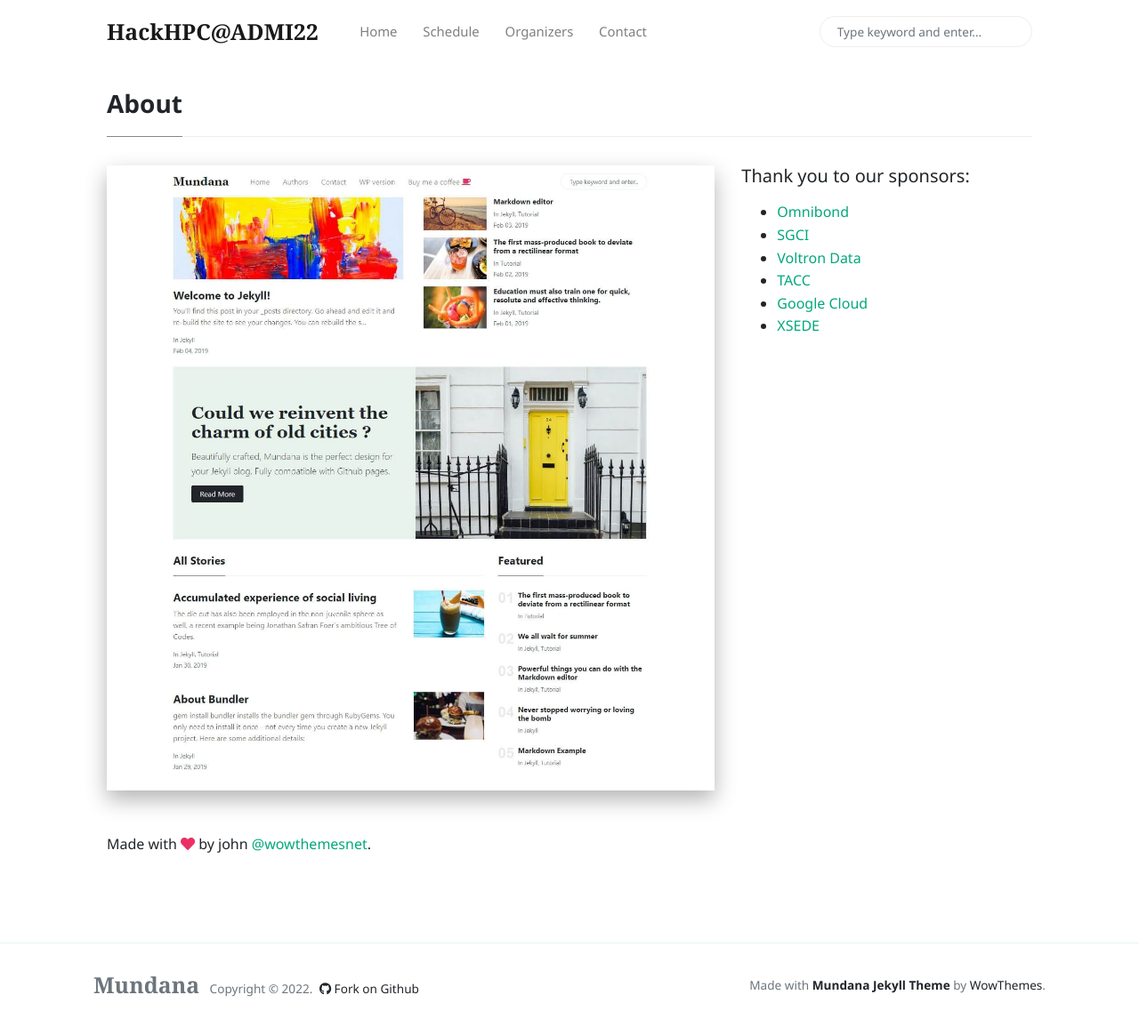
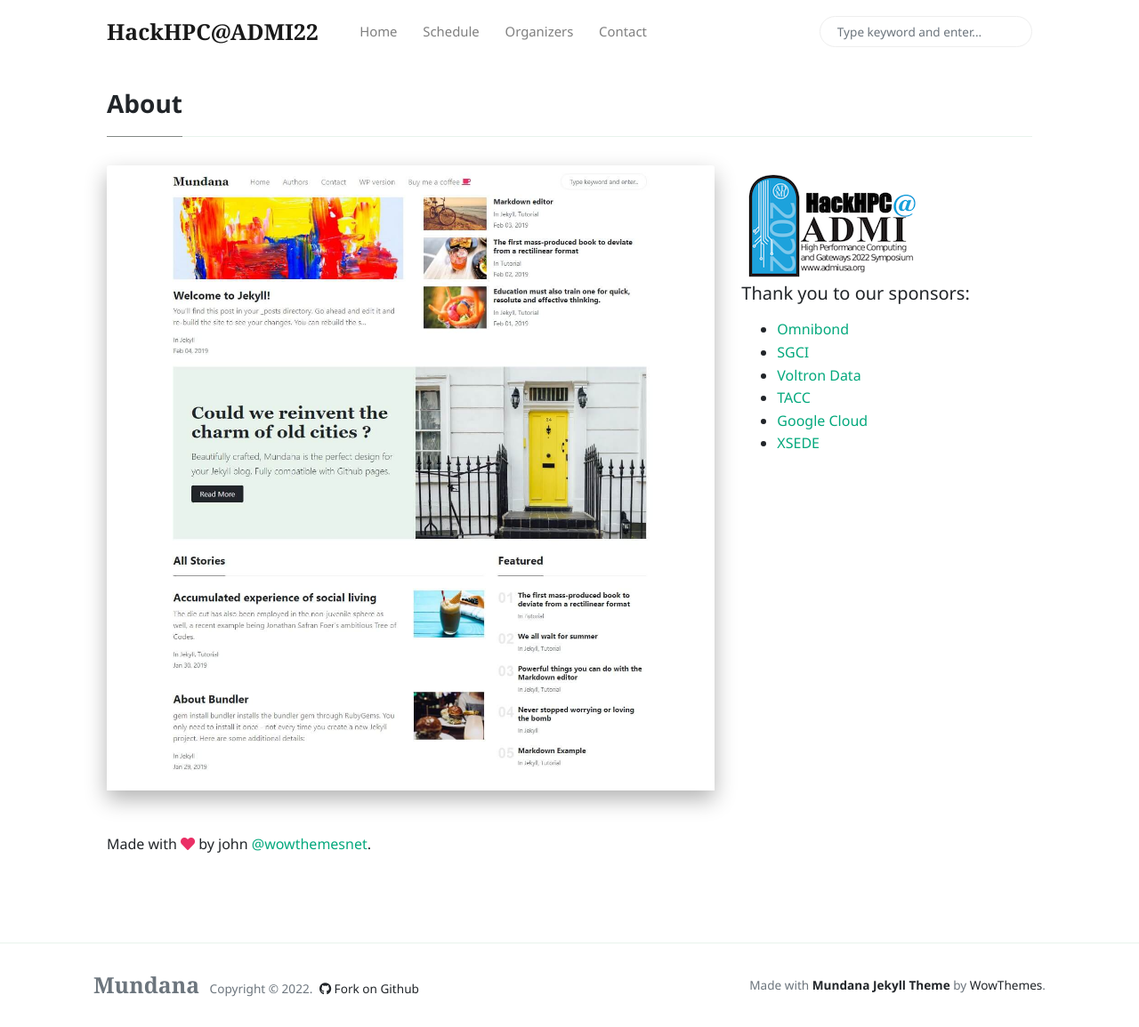
Before and after one commit to HackHPC/ADMI22, a Jekyll site: the page built from _pages/about.md, in a window 1280 px wide and 1155 px high. Shown: the whole window at 89% size. Built offline with Jekyll 4.4.1, drawn with Linux system fonts in a browser that asks for light colours; nearby versions of some CDN libraries; comment, search, counter and statistics services are not loaded.

Commit message:
added logo

```diff
--- a/_includes/sidebar.html
+++ b/_includes/sidebar.html
@@ -1,3 +1,5 @@
+<img src="assets/images/HackHPC_ADMI22-200px.png" alt="HackHPC Logo">
+
 <h5 class="mb-3">Thank you to our sponsors:</h5>
 
 <ul>
```
Also changed, not shown: assets/images/HackHPC_ADMI22-200px.png (added).
